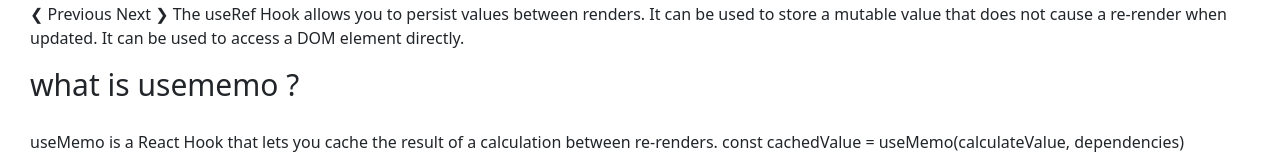
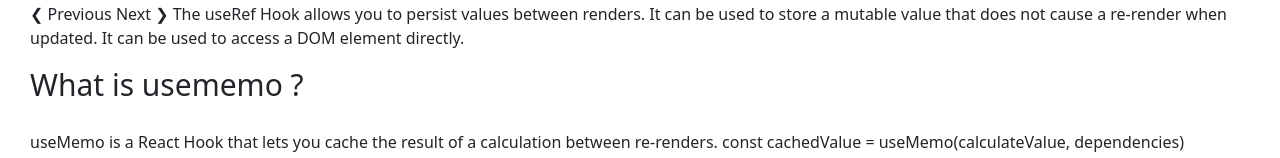
Before and after one commit to siddarthabiswas/Asignment-project-main, a React (Vite) app: page /blog in a window 1280 px wide. Shown: the part 458-616 px from the top of the page. Built offline with nearby package versions, Linux system fonts and the light colour scheme.

Commit message:
added blog area

```diff
--- a/src/Components/Blog/Blog.jsx
+++ b/src/Components/Blog/Blog.jsx
@@ -13,7 +13,7 @@ const Blog = () => {
                 <p className='mb-8'>Custom React JS hooks are reusable functions that a React JS software developer can use to add special and unique functionality to the React applications. Usually, if there is a requirement to add a feature, one can install a third-party library and solve the problem.</p>
                 <h4  className='text-5xl mb-5'>What is useref ?</h4>
                 <p className='mb-8'>❮ Previous Next ❯ The useRef Hook allows you to persist values between renders. It can be used to store a mutable value that does not cause a re-render when updated. It can be used to access a DOM element directly.</p>
-                <h4  className='text-5xl mb-5'>what is usememo ?</h4>
+                <h4  className='text-5xl mb-5'>What is usememo ?</h4>
                 <p className='mb-8'>useMemo is a React Hook that lets you cache the result of a calculation between re-renders. const cachedValue = useMemo(calculateValue, dependencies) Reference. useMemo(calculateValue, dependencies)</p>
             </div>
         </div>
```
